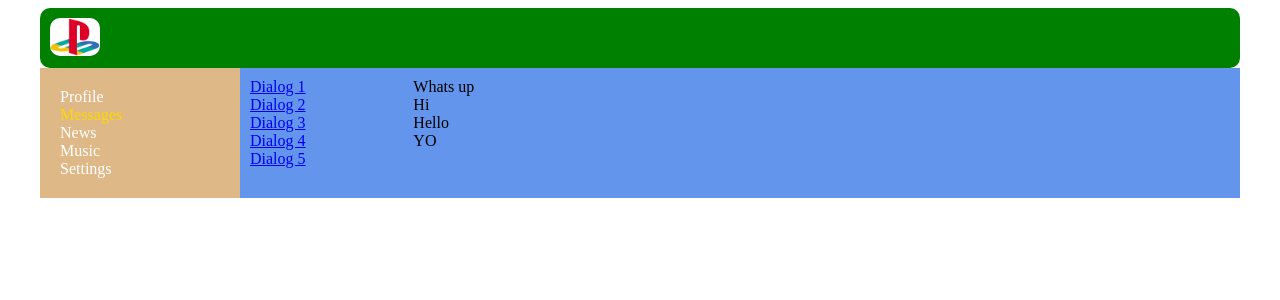
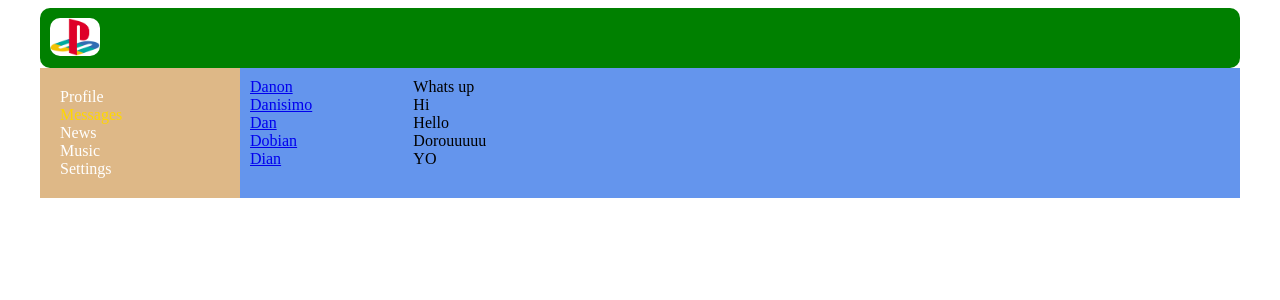
Before and after one commit to polufabrikatto/social_network, a React (Create React App) app: page /dialogs in a window 1280 px wide. Shown: the top 300 px of the page. Built offline with nearby package versions, Linux system fonts and the light colour scheme.

Commit message:
small router fix, add method map and data arrays
small fix of routing path for Dialogs in App.js. Put data from Profile and Dialogs pages to arrays and use method map to show same components

```diff
--- a/src/App.js
+++ b/src/App.js
@@ -19,7 +19,7 @@ const App = () => {
 				<Navbar />
 				<div className="app-wrapper-content">
 					<Routes>
-						<Route path="/dialogs" element={<Dialogs />} />
+						<Route path="/dialogs/*" element={<Dialogs />} />
 						<Route path="/profile" element={<Profile />} />
                         <Route path="/News" element={<News/>} />
                         <Route path="/Music" element={<Music/>} />
--- a/src/components/Dialogs/Dialogs.jsx
+++ b/src/components/Dialogs/Dialogs.jsx
@@ -16,20 +16,55 @@ const Message = (props) => {
 };
 
 const Dialogs = (props) => {
+	let dialogs = [
+		{ id: 1, name: 'Danon' },
+		{ id: 2, name: 'Danisimo' },
+		{ id: 3, name: 'Dan' },
+		{ id: 4, name: 'Dobian' },
+		{ id: 5, name: 'Dian' },
+	];
+
+	let dialogsElements = dialogs.map((d) => (
+		<DialogItem name={d.name} id={d.id} />
+	));
+
+	let messages = [
+		{ id: 1, message: 'Whats up' },
+		{ id: 2, message: 'Hi' },
+		{ id: 3, message: 'Hello' },
+		{ id: 4, message: 'Dorouuuuu' },
+		{ id: 5, message: 'YO' },
+	];
+
+	let messageElements = messages.map((m) => (
+		<Message message={m.message} id={m.id} />
+	));
+
 	return (
 		<div className={s.dialogs}>
-			<div className={s.dialogsItems}>
-				<DialogItem name="Dialog 1" id="1" />
-				<DialogItem name="Dialog 2" id="2" />
-				<DialogItem name="Dialog 3" id="3" />
-				<DialogItem name="Dialog 4" id="4" />
-				<DialogItem name="Dialog 5" id="5" />
-			</div>
+			<div className={s.dialogsItems}>{dialogsElements}</div>
 			<div className={s.messages}>
-				<Message message="Whats up" />
-				<Message message="Hi" />
-				<Message message="Hello" />
-				<Message message="YO" />
+				{messageElements}
+				{/* <Message
+					message={messagesData[0].message}
+					id={messagesData[0].id}
+				/>
+				<Message
+					message={messagesData[1].message}
+					id={messagesData[1].id}
+				/>
+				<Message
+					message={messagesData[2].message}
+					id={messagesData[2].id}
+				/>
+				<Message
+					message={messagesData[3].message}
+					id={messagesData[3].id}
+				/>
+				<Message
+					message={messagesData[4].message}
+					id={messagesData[4].id}
+				/> */}
 			</div>
 		</div>
 	);
--- a/src/components/Navbar/Navbar.jsx
+++ b/src/components/Navbar/Navbar.jsx
@@ -9,7 +9,7 @@ const Navbar = () => {
 				<NavLink to="/profile" className ={navData => navData.isActive ? s.active : s.item}>Profile</NavLink>
 			</div>
 			<div>
-				<NavLink to="/Dialogs" className ={navData => navData.isActive ? s.active : s.item}>Messages</NavLink>
+				<NavLink to="/dialogs" className ={navData => navData.isActive ? s.active : s.item}>Messages</NavLink>
 			</div>
 			<div>
 				<NavLink to="/News" className ={navData => navData.isActive ? s.active : s.item}>News</NavLink>
--- a/src/components/Profile/MyPosts/MyPosts.jsx
+++ b/src/components/Profile/MyPosts/MyPosts.jsx
@@ -3,6 +3,17 @@ import s from './MyPosts.module.css';
 import Post from './Post/Post';
 
 const MyPosts = (props) => {
+	let posts = [
+		{ id: 1, message: ' Hi, who are you?', likecount: 12 },
+        { id: 2, message: " y'oyoyoy", likecount: 1 },
+        { id: 3, message: " dada", likecount: 2 },
+        { id: 4, message: " netnet", likecount: 3 },
+	];
+
+	let postsElements = posts.map((p) => (
+		<Post message={p.message} likecount={p.likecount} />
+	));
+
 	return (
 		<div className={s.postsBlock}>
 			<h3>My Posts</h3>
@@ -15,8 +26,9 @@ const MyPosts = (props) => {
 				</div>
 			</div>
 			<div className={s.posts}>
-				<Post message=" Hi, who are you?" likecount="12" />
-				<Post message=" y'oyoyoy" likecount="5" />
+				{postsElements}
+				{/* <Post message={postsData[0].message} likecount={postsData[0].likecount} />
+				<Post message={postsData[1].message} likecount={postsData[1].likecount} /> */}
 			</div>
 		</div>
 	);
```
